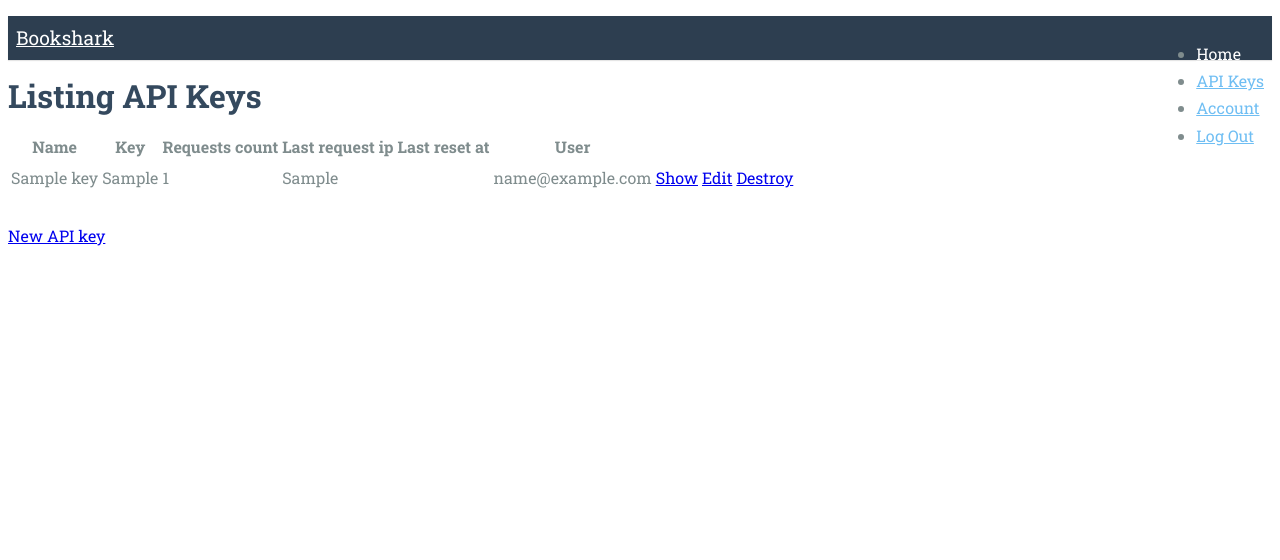
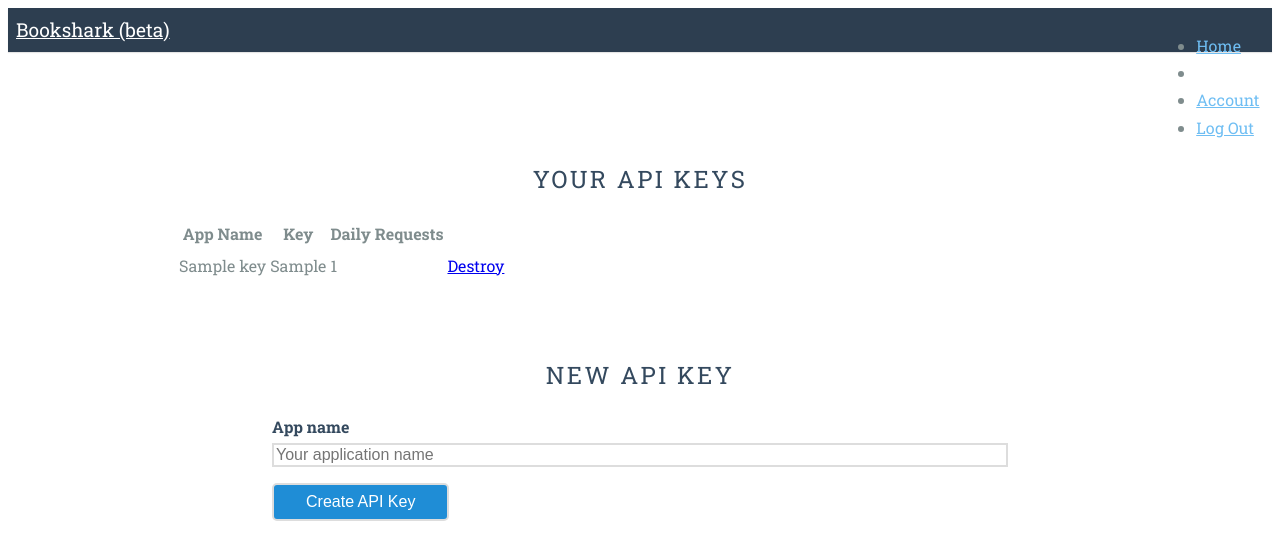
Before and after one commit to dklisiaris/bookshark-http-api, a Rails app: page /api_keys in a window 1280 px wide. Shown: the top 560 px of the page. Run offline with Rails 7, Linux system fonts and the light colour scheme; a user stored in the database is signed in; tables that the repository leaves empty hold one stand-in row (values such as "Sample post"); style sheets or scripts are compiled from the project's sources; some libraries are stand-ins or nearby versions.

Commit message:
Add layout to all pages and do some clean up.

```diff
--- a/app/assets/javascripts/application.js
+++ b/app/assets/javascripts/application.js
@@ -13,5 +13,4 @@
 //= require jquery
 //= require jquery_ujs
 //= require turbolinks
-//= require highlight.pack
 //= require_tree .
--- a/app/assets/javascripts/home.coffee
+++ b/app/assets/javascripts/home.coffee
@@ -7,4 +7,5 @@
   $('html,body').animate { scrollTop: $(el).offset().top }, speed
   return
 
-hljs.initHighlightingOnLoad()
+@scrollToBottom = () ->
+  window.scrollTo(0,document.body.scrollHeight)
--- a/app/assets/stylesheets/application.css
+++ b/app/assets/stylesheets/application.css
@@ -13,5 +13,4 @@
  *= require purecss
  *= require_tree .
  *= require_self
- *= require github
  */
--- a/app/assets/stylesheets/home.scss
+++ b/app/assets/stylesheets/home.scss
@@ -77,6 +77,16 @@
     margin-bottom: 1em;
 }
 
+.pure-form input[type=submit] {
+    width: auto;
+}
+
+.pure-form input[type=checkbox] {
+    width: auto;
+    margin-top: 1em;
+}
+
+
 /*
  * -- PURE BUTTON STYLES --
  * I want my pure-button elements to look a little different
@@ -93,6 +103,13 @@
     color: #1f8dd6;
     border-radius: 5px;
     font-size: 120%;
+}
+
+.pure-button-error {
+    background: rgb(202, 60, 60);
+    color: white;
+    padding: 0.5em 2em;
+    border-radius: 5px;
 }
 
 
@@ -189,6 +206,13 @@
  * This represents the content area (everything below the blue section)
  */
 .content-wrapper {
+    width: 100%;
+    min-height: 12%;
+    margin-top: 62px;
+    background: white;
+}
+
+.content-wrapper-under-splash {
     /* These styles are required for the "scroll-over" effect */
     position: absolute;
     top: 87%;
@@ -216,9 +240,28 @@
     color: #1f8dd6;
     font-family: 'Roboto Slab', serif;
 }
-    .content-subhead i {
-        margin-right: 7px;
-    }
+
+.content-subhead i {
+    margin-right: 7px;
+}
+
+.content-centered-768 {
+    margin-left: auto;
+    margin-right: auto;
+    max-width: 768px;
+}
+
+.content-centered-960 {
+    margin-left: auto;
+    margin-right: auto;
+    max-width: 960px;
+}
+
+.content-centered {
+    width:70%;
+    margin-left:15%;
+    margin-right:15%;
+}
 
 /* This is the class used for the dark-background areas. */
 .ribbon {
@@ -245,6 +288,10 @@
     /* We want to give the content area some more padding */
     .content {
         padding: 1em;
+    }
+
+    .content-wrapper {
+        margin-top: 50px;
     }
 
     /* We can align the menu header to the left, but float the
--- a/app/controllers/api_keys_controller.rb
+++ b/app/controllers/api_keys_controller.rb
@@ -1,26 +1,16 @@
 class APIKeysController < ApplicationController
   before_action :authenticate_user!
-  before_action :set_api_key, only: [:show, :edit, :update, :destroy]
+  before_action :set_api_key, only: [:destroy]
+
+  respond_to :html
 
   # GET /api_keys
   # GET /api_keys.json
   def index
     @api_keys = current_user.api_keys
-  end
-
-  # GET /api_keys/1
-  # GET /api_keys/1.json
-  def show
-  end
-
-  # GET /api_keys/new
-  def new
     @api_key = current_user.api_keys.new
   end
 
-  # GET /api_keys/1/edit
-  def edit
-  end
 
   # POST /api_keys
   # POST /api_keys.json
@@ -28,39 +18,16 @@
     @api_key = current_user.api_keys.new(api_key_params)
     set_initial_defaults(@api_key)
 
-    respond_to do |format|
-      if @api_key.save
-        format.html { redirect_to @api_key, notice: 'API key was successfully created.' }
-        format.json { render :show, status: :created, location: @api_key }
-      else
-        format.html { render :new }
-        format.json { render json: @api_key.errors, status: :unprocessable_entity }
-      end
-    end
-  end
-
-  # PATCH/PUT /api_keys/1
-  # PATCH/PUT /api_keys/1.json
-  def update
-    respond_to do |format|
-      if @api_key.update(api_key_params)
-        format.html { redirect_to @api_key, notice: 'API key was successfully updated.' }
-        format.json { render :show, status: :ok, location: @api_key }
-      else
-        format.html { render :edit }
-        format.json { render json: @api_key.errors, status: :unprocessable_entity }
-      end
-    end
+    flash[:notice] = "API key was successfully created." if @api_key.save
+    redirect_to api_keys_url
   end
 
   # DELETE /api_keys/1
   # DELETE /api_keys/1.json
   def destroy
     @api_key.destroy
-    respond_to do |format|
-      format.html { redirect_to api_keys_url, notice: 'API key was successfully destroyed.' }
-      format.json { head :no_content }
-    end
+    flash[:notice] = "API key was successfully destroyed."
+    redirect_to api_keys_url
   end
 
   private
--- a/app/helpers/application_helper.rb
+++ b/app/helpers/application_helper.rb
@@ -1,2 +1,18 @@
 module ApplicationHelper
+  def controller?(*controller)
+    controller.include?(params[:controller])
+  end
+
+  def action?(*action)
+    action.include?(params[:action])
+  end
+
+  def nav_link(title, path, active=false)
+    link_class = "pure-menu-link"
+    link_class << " pure-menu-active" if active
+
+    content_tag(:li, class: "pure-menu-item") do
+      link_to title, path, class: link_class
+    end
+  end
 end
--- a/app/views/api_keys/_form.html.erb
+++ b/app/views/api_keys/_form.html.erb
@@ -1,4 +1,4 @@
-<%= form_for(@api_key) do |f| %>
+<%= form_for(@api_key, url: {action: "create"}, html: { class: "pure-form pure-form-stacked" }) do |f| %>
   <% if @api_key.errors.any? %>
     <div id="error_explanation">
       <h2><%= pluralize(@api_key.errors.count, "error") %> prohibited this api_key from being saved:</h2>
@@ -11,12 +11,10 @@
     </div>
   <% end %>
 
-  <div class="field">
-    <%= f.label :name %><br>
-    <%= f.text_field :name %>
-  </div>
+  <%= f.label "App name" %><br>
+  <%= f.text_field :name, placeholder: 'Your application name' %>
 
   <div class="actions">
-    <%= f.submit %>
+    <%= f.submit "Create API Key", class: "pure-button pure-button-primary" %>
   </div>
 <% end %>
--- a/app/views/api_keys/index.html.erb
+++ b/app/views/api_keys/index.html.erb
@@ -1,37 +1,36 @@
-<p id="notice"><%= notice %></p>
+<div class="content content-centered-960">
 
-<h1>Listing API Keys</h1>
+  <h2 class="content-head is-center">Your API Keys</h2>
 
   <table class="pure-table">
     <thead>
       <tr>
-      <th>Name</th>
+        <th>App Name</th>
         <th>Key</th>
-      <th>Requests count</th>
-      <th>Last request ip</th>
-      <th>Last reset at</th>
-      <th>User</th>
-      <th colspan="3"></th>
+        <th>Daily Requests</th>
+        <th colspan="1"></th>
       </tr>
     </thead>
 
     <tbody>
       <% @api_keys.each do |api_key| %>
+        <% unless api_key.new_record? %>
         <tr>
           <td><%= api_key.name %></td>
           <td><%= api_key.key %></td>
           <td><%= api_key.requests_count %></td>
-        <td><%= api_key.last_request_ip %></td>
-        <td><%= api_key.last_reset_at %></td>
-        <td><%= api_key.user.email %></td>
-        <td><%= link_to 'Show', api_key %></td>
-        <td><%= link_to 'Edit', edit_api_key_path(api_key) %></td>
           <td><%= link_to 'Destroy', api_key, method: :delete, data: { confirm: 'Are you sure?' } %></td>
         </tr>
         <% end %>
+      <% end %>
     </tbody>
   </table>
+</div>
 
-<br>
+<div class="content content-centered-768">
 
-<%= link_to 'New API key', new_api_key_path %>
+  <h2 class="content-head is-center">New API Key</h2>
+
+  <%= render 'form' %>
+
+</div>
--- a/app/views/home/index.html.erb
+++ b/app/views/home/index.html.erb
@@ -10,9 +10,9 @@
     </p>
   </div>
 </div>
-<div class="content-wrapper">
+<div class="content-wrapper-under-splash">
   <div class="content">
-    <h2 class="content-head is-center">Learn More</h2>
+    <h2 onclick="scrollToBottom()" class="content-head is-center">Learn More</h2>
     <div class="pure-g">
       <div class="l-box pure-u-1 pure-u-md-1-3">
         <h3 class="content-subhead">Over 200.000 books.</h3>
--- a/app/views/layouts/_menu.html.erb
+++ b/app/views/layouts/_menu.html.erb
@@ -1,15 +1,15 @@
 <div class="header">
   <div class="home-menu pure-menu pure-menu-horizontal pure-menu-fixed">
-    <%= link_to "Bookshark", root_path, class: "pure-menu-heading" %>
+    <%= link_to "Bookshark (beta)", root_path, class: "pure-menu-heading" %>
     <ul class="pure-menu-list">
-      <li class="pure-menu-item"><%= link_to "Home", root_path, class: "pure-menu-link pure-menu-active" %></li>
+      <%= nav_link "Home", root_path, current_page?(root_url) %>
       <% if user_signed_in? %>
-      <li class="pure-menu-item"><%= link_to "API Keys", api_keys_path, class: "pure-menu-link" %></li>
-      <li class="pure-menu-item"><%= link_to "Account", edit_user_registration_path, class: "pure-menu-link" %></li>
+      <%= nav_link "API Keys", api_keys_path, controller?("api_keys") %>
+      <%= nav_link "Account", edit_user_registration_path, (controller?("devise/registrations") and action?("edit")) %>
       <li class="pure-menu-item"><%= link_to "Log Out", destroy_user_session_path, :method=>'delete', class: "pure-menu-link" %></li>
       <% else %>
-      <li class="pure-menu-item"><%= link_to "Log In", new_user_session_path, class: "pure-menu-link" %></li>
-      <li class="pure-menu-item"><%= link_to "Sign Up", new_user_registration_path, class: "pure-menu-link" %></li>
+      <%= nav_link "Log In", new_user_session_path, controller?("devise/sessions") %>
+      <%= nav_link "Sign Up", new_user_registration_path, (controller?("devise/registrations") and action?("new")) %>
       <% end %>
     </ul>
   </div>
--- a/app/views/layouts/application.html.erb
+++ b/app/views/layouts/application.html.erb
@@ -9,12 +9,16 @@
 </head>
 <body>
 
-<p class="notice"><%= notice %></p>
-<p class="alert"><%= alert %></p>
-
 <%= render 'layouts/menu' %>
 
-<%= yield %>
+<div class="content-wrapper">
+  <p class="notice"><%= notice %></p>
+  <p class="alert"><%= alert %></p>
+
+  <%= yield %>
+
+</div>
+
 
 
 </body>
--- a/config/routes.rb
+++ b/config/routes.rb
@@ -1,7 +1,7 @@
 Rails.application.routes.draw do
 
+  resources :api_keys, only: [:index, :create, :destroy]
 
-  resources :api_keys
   devise_for :users
 
   namespace :api do
```
Also changed, not shown: app/views/devise/confirmations/new.html.erb (+12 -10 lines), app/views/devise/passwords/edit.html.erb (+7 -7 lines), app/views/devise/passwords/new.html.erb (+12 -10 lines), app/views/devise/registrations/edit.html.erb (+11 -12 lines), app/views/devise/registrations/new.html.erb (+8 -3 lines), app/views/devise/sessions/new.html.erb (+13 -14 lines), Gemfile.lock. Lines whose indentation alone changed are shown as unchanged.
